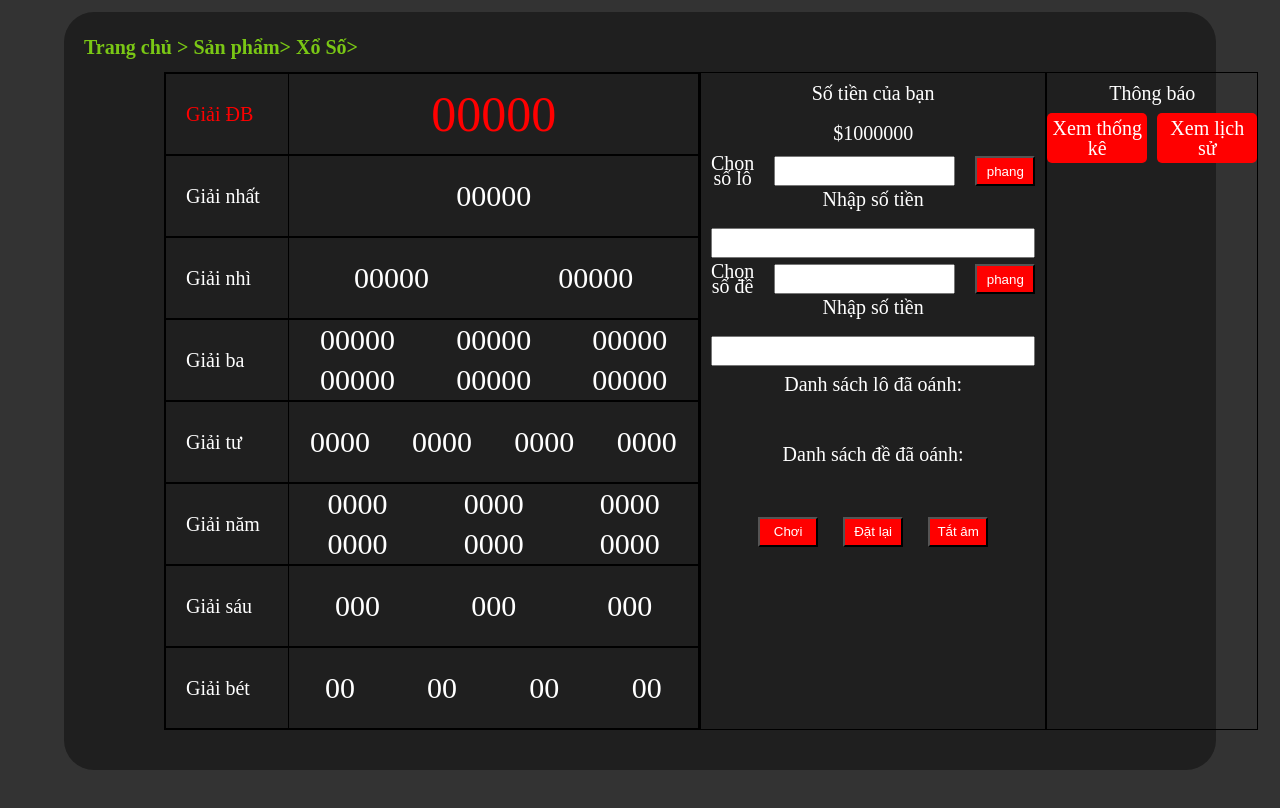
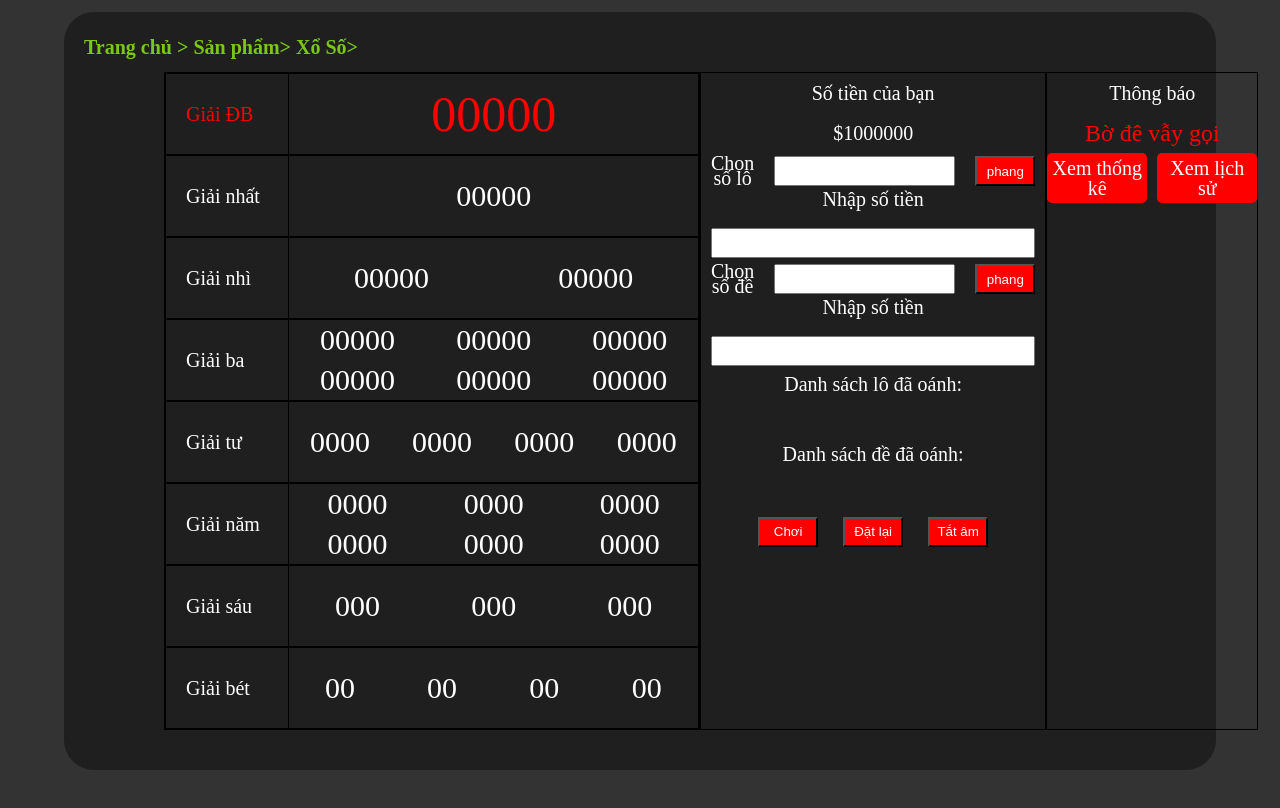
Before and after one commit to goddie9x/xo-so, a plain HTML site: page index.html in a window 1280 px wide. Shown: the part 48-856 px from the top of the page. Drawn offline with Linux system fonts and the light colour scheme.

Commit message:
add bo de vay goi

```diff
--- a/assets/css/style.css
+++ b/assets/css/style.css
@@ -245,6 +245,11 @@ input[type="button"] {
     padding: 3px;
     width: max-content;
     min-width: 60px;
+}
+
+.red {
+    color: red;
+    font-size: 120%;
 }
 
 
@@ -856,5 +861,6 @@ td {
     }
     .history-table {
         max-width: 100vw;
+        overflow-y: scroll;
     }
 }
--- a/index.html
+++ b/index.html
@@ -205,6 +205,7 @@
             <div class="notif col border-square">
                 <div class="flex-item">Thông báo</div>
                 <div class="notif-interest col flex-item"></div>
+                <div class="flex-item red">Bờ đê vẫy gọi</div>
                 <div class="flex-item row notif-btn">
                     <a class="btn" href="#cal">Xem thống kê</a>
                     <a class="btn" href="#history">Xem lịch sử</a>
```
